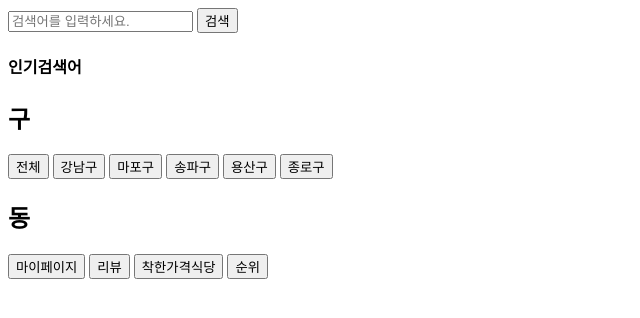
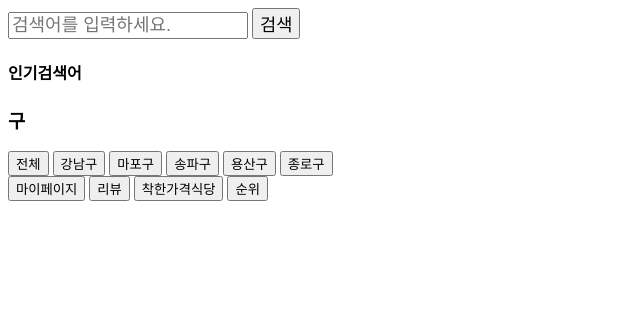
Before and after one commit to hyowonii/nice_restaurant, a PHP site: page / in a window 1280 px wide. Shown: the top 318 px of the page, without its empty margins (0-640 px from the left). Run offline with PHP 8.4, Linux system fonts and the light colour scheme.

Commit message:
second commit

```diff
--- a/index.html
+++ b/index.html
@@ -9,134 +9,143 @@
     <link rel="stylesheet" href="main.css">
 </head>
 <body>
-    <form action="searchresult.php" name="search" method="get">
+    <form class = "searchbar" action="searchresult.php" method="get">
         <div>
-            <input type="text" id="search" placeholder="검색어를 입력하세요."/>
-            <input type="submit" value="검색"/>
+            <input class="keyword" type="text" name="search" placeholder="검색어를 입력하세요."/>
+            <input class="searchbtn" type="submit" value="검색"/>
+            <h4>인기검색어</h4>
         </div>
     </form>
         <div>
-        <h4>인기검색어</h4>
-    </div>
-    <div>
-            <h2>구</h2>
-            <button> 전체</button>
+            <h3>구</h3>
+            <button id="all">전체</button>
             <button id="gangnam">강남구</button>
             <button id="mapo">마포구</button>
             <button id="songpa">송파구</button>
             <button id="yongsan">용산구</button>
             <button id="jongro">종로구</button>
         </div>
+        <form action="searchlist.php" method="post">
         <div>
-        <h2>동</h2>
             <div class="dong-gangnam">
-                <button>개포1동</button>
-                <button>개포2동</button>
-                <button>개포4동</button>
-                <button>논현1동</button>
-                <button>논현2동</button>
-                <button>대치1동</button>
-                <button>대치2동</button>
-                <button>대치3동</button>
-                <button>도곡1동</button>
-                <button>도곡2동</button>
-                <button>삼성1동</button>
-                <button>삼성2동</button>
-                <button>세곡동</button>
-                <button>수서동</button>
-                <button>신사동</button>
-                <button>압구정동</button>
-                <button>역삼1동</button>
-                <button>역삼2동</button>
-                <button>일원1동</button>
-                <button>일원2동</button>
-                <button>일원본동</button>
-                <button>청담동</button>
+                <h3>동</h3>
+                <input type="submit" id="a" value="전체">
+                <input type="submit" id="b" value="개포1동">
+                <input type="submit" id="c" value="개포2동">
+                <input type="submit" id="d" value="개포4동">
+                <input type="submit" id="e" value="논현1동">
+                <input type="submit" id="f" value="논현2동">
+                <input type="submit" id="g" value="대치1동">
+                <input type="submit" id="h" value="대치2동">
+                <input type="submit" id="i" value="대치3동">
+                <input type="submit" id="j" value="도곡1동">
+                <input type="submit" id="k" value="도곡2동">
+                <input type="submit" id="l" value="삼성1동">
+                <input type="submit" id="m" value="삼성2동">
+                <input type="submit" id="n" value="세곡동">
+                <input type="submit" id="o" value="수서동">
+                <input type="submit" id="p" value="신사동">
+                <input type="submit" id="q" value="압구정동">
+                <input type="submit" id="r" value="역삼1동">
+                <input type="submit" id="s" value="역삼2동">
+                <input type="submit" id="t" value="일원1동">
+                <input type="submit" id="u" value="일원2동">
+                <input type="submit" id="v" value="일원본동">
+                <input type="submit" id="w" value="청담동">
             </div>
             <div class="dong-mapo">
-                <button>공덕동</button>
-                <button>대흥동</button>
-                <button>도화동</button>
-                <button>망원제1동</button>
-                <button>망원제2동</button>
-                <button>상암동</button>
-                <button>서강동</button>
-                <button>서교동</button>
-                <button>성산제1동</button>
-                <button>성산제2동</button>
-                <button>신수동</button>
-                <button>아현동</button>
-                <button>연남동</button>
-                <button>염리동</button>
-                <button>용강동</button>
-                <button>합정동</button>
+                <h3>동</h3>
+                <input type="submit" id="a" value="전체">
+                <input type="submit" id="b" value="공덕동">
+                <input type="submit" id="c" value="대흥동">
+                <input type="submit" id="d" value="도화동">
+                <input type="submit" id="e" value="망원제1동">
+                <input type="submit" id="f" value="망원제2동">
+                <input type="submit" id="g" value="상암동">
+                <input type="submit" id="h" value="서강동">
+                <input type="submit" id="i" value="서교동">
+                <input type="submit" id="j" value="성산제1동">
+                <input type="submit" id="k" value="성산제2동">
+                <input type="submit" id="l" value="신수동">
+                <input type="submit" id="m" value="아현동">
+                <input type="submit" id="n" value="연남동">
+                <input type="submit" id="o" value="염리동">
+                <input type="submit" id="p" value="용강동">
+                <input type="submit" id="q" value="합정동">
             </div>
             <div class = "dong-yongsan">
-                <button>남영동</button>
-                <button>보광동</button>
-                <button>서빙고동</button>
-                <button>용문동</button>
-                <button>용산2가동</button>
-                <button>원효로제1동</button>
-                <button>원효로제2동</button>
-                <button>이촌제1동</button>
-                <button>이태원제1동</button>
-                <button>이태원제2동</button>
-                <button>청파동</button>
-                <button>한강로동</button>
-                <button>한남동</button>
-                <button>효창동</button>
-                <button>후암동</button>
+                <h3>동</h3>
+                <input type="submit" id="a" value="전체">
+                <input type="submit" id="b" value="남영동">
+                <input type="submit" id="c" value="보광동">
+                <input type="submit" id="d" value="서빙고동">
+                <input type="submit" id="e" value="용문동">
+                <input type="submit" id="f" value="용산2가동">
+                <input type="submit" id="g" value="원효로제1동">
+                <input type="submit" id="h" value="원효로제2동">
+                <input type="submit" id="i" value="이촌제1동">
+                <input type="submit" id="j" value="이태원제1동">
+                <input type="submit" id="k" value="이태원제2동">
+                <input type="submit" id="l" value="청파동">
+                <input type="submit" id="m" value="한강로동">
+                <input type="submit" id="n" value="한남동">
+                <input type="submit" id="o" value="효창동">
+                <input type="submit" id="p" value="후암동">
             </div>
             <div class = "dong-songpa">
-                <button>가락1동</button>
-                <button>가락2동</button>
-                <button>가락본동</button>
-                <button>거여1동</button>
-                <button>거여2동</button>
-                <button>마천1동</button>
-                <button>문정1동</button>
-                <button>문정2동</button>
-                <button>방이1동</button>
-                <button>방이2동</button>
-                <button>삼전동</button>
-                <button>석촌동</button>
-                <button>송파1동</button>
-                <button>송파2동</button>
-                <button>오금동</button>
-                <button>오륜동</button>
-                <button>잠실2동</button>
-                <button>잠실3동</button>
-                <button>잠실4동</button>
-                <button>잠실6동</button>
-                <button>잠실본동</button>
-                <button>장지동</button>
-                <button>풍납1동</button>
-                <button>풍납2동</button>
+                <h3>동</h3>
+                <input type="submit" id="a" value="전체">
+                <input type="submit" id="b" value="가락1동">
+                <input type="submit" id="c" value="가락2동">
+                <input type="submit" id="d" value="가락본동">
+                <input type="submit" id="e" value="거여1동">
+                <input type="submit" id="f" value="거여2동">
+                <input type="submit" id="g" value="마천1동">
+                <input type="submit" id="h" value="문정1동">
+                <input type="submit" id="i" value="문정2동">
+                <input type="submit" id="j" value="방이1동">
+                <input type="submit" id="k" value="방이2동">
+                <input type="submit" id="l" value="삼전동">
+                <input type="submit" id="m" value="석촌동">
+                <input type="submit" id="n" value="송파1동">
+                <input type="submit" id="o" value="송파2동">
+                <input type="submit" id="p" value="오금동">
+                <input type="submit" id="q" value="오륜동">
+                <input type="submit" id="r" value="잠실2동">
+                <input type="submit" id="s" value="잠실3동">
+                <input type="submit" id="t" value="잠실4동">
+                <input type="submit" id="u" value="잠실6동">
+                <input type="submit" id="v" value="잠실본동">
+                <input type="submit" id="w" value="장지동">
+                <input type="submit" id="x" value="풍납1동">
+                <input type="submit" id="y" value="풍납2동">
             </div>
             <div class = "dong-jongro">
-                <button>가회동</button>
-                <button>교남동</button>
-                <button>무악동</button>
-                <button>부암동</button>
-                <button>사직동</button>
-                <button>삼청동</button>
-                <button>숭인제1동</button>
-                <button>숭인제2동</button>
-                <button>종로1.2.3.4가동</button>
-                <button>종로5.6가동</button>
-                <button>창신제2동</button>
-                <button>청운효자동</button>
-                <button>평창동</button>
-                <button>혜화동</button>
+                <h3>동</h3>
+                <input type="submit" id="a" value="전체">
+                <input type="submit" id="b" value="가회동">
+                <input type="submit" id="c" value="교남동">
+                <input type="submit" id="d" value="무악동">
+                <input type="submit" id="e" value="부암동">
+                <input type="submit" id="f" value="사직동">
+                <input type="submit" id="g" value="삼청동">
+                <input type="submit" id="h" value="숭인제1동">
+                <input type="submit" id="i" value="숭인제2동">
+                <input type="submit" id="j" value="종로1.2.3.4가동">
+                <input type="submit" id="k" value="종로5.6가동">
+                <input type="submit" id="l" value="창신제2동">
+                <input type="submit" id="m" value="청운효자동">
+                <input type="submit" id="n" value="평창동">
+                <input type="submit" id="o" value="혜화동">
             </div>
         </div>
+        </form>
     <form>
         <div>
             <input type="button" value="마이페이지" onclick="location.href='mypage.html'">
-        <input type="button" value="리뷰" onclick="location.href='review.html'">
-        <input type="button" value="착한가격식당" onclick="location.href='nice.html'">
-        <input type="button" value="순위" onclick="location.href='rank.html'">
+            <input type="button" value="리뷰" onclick="location.href='reviewAll.html'">
+            <input type="button" value="착한가격식당" onclick="location.href='kind_price.html'">
+            <input type="button" value="순위" onclick="location.href='ranking.html'">
         </div>
     </form>
 </body>
--- a/main.css
+++ b/main.css
@@ -13,3 +13,10 @@
 .dong-jongro{
     display:none;
 }
+
+.searchbtn{
+    font-size: 1.1rem;
+}
+.keyword{
+    font-size: 1.125rem;
+}
--- a/searchlist.html
+++ b/searchlist.php
@@ -5,9 +5,11 @@
     <meta http-equiv="X-UA-Compatible" content="IE=edge">
     <meta name="viewport" content="width=device-width, initial-scale=1.0">
     <title>Document</title>
+    <script src="searchlist.js" defer></script>
+    <link rel="stylesheet" href="searchlist.css">
 </head>
 <body>
-    <h2>서울시 구 동</h2>
-
+    <div>
+    </div>
 </body>
 </html>
```
Also changed, not shown: main.js (+75 -14 lines), searchlist.js (added). Lines whose indentation alone changed are shown as unchanged.
